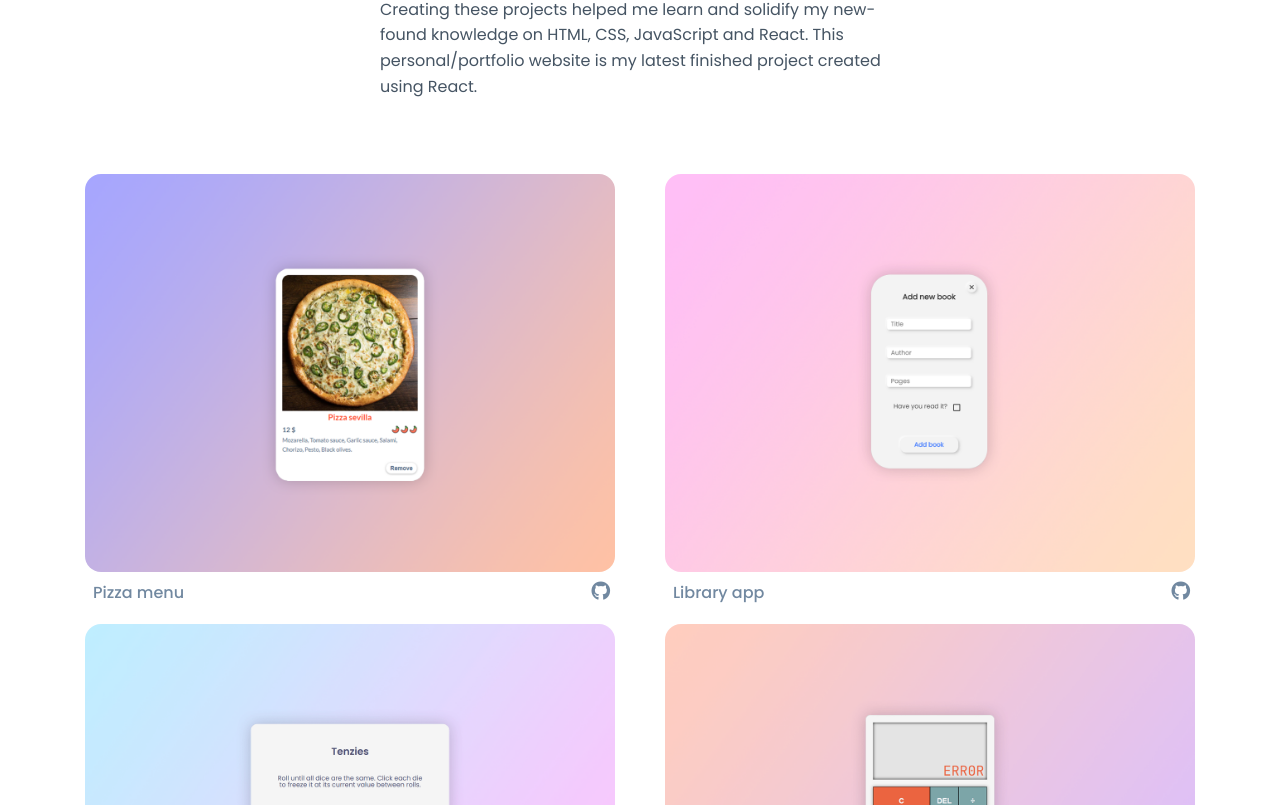
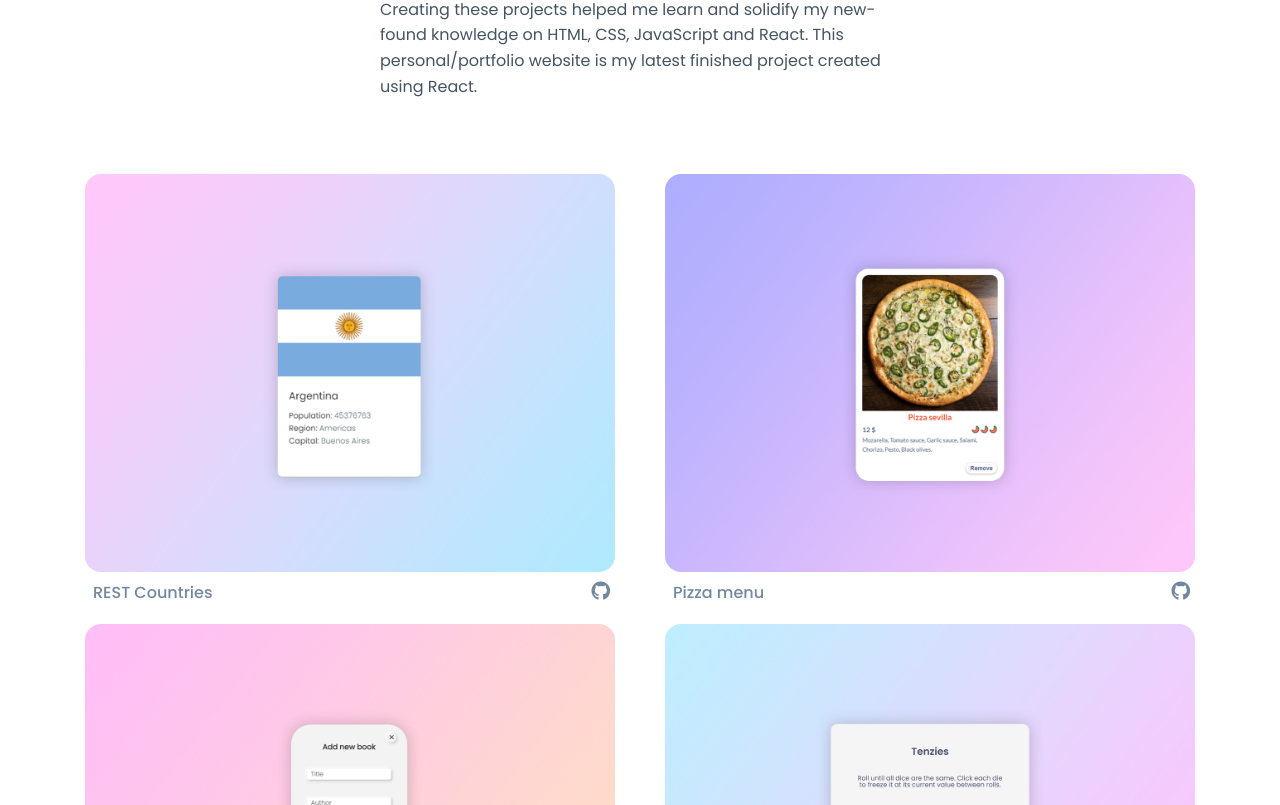
Before and after one commit to sleep24less/personal-site, a React (Create React App) app: page /#/work in a window 1280 px wide. Shown: the part 406-1211 px from the top of the page. Built offline with nearby package versions, Linux system fonts and the light colour scheme; the HTML template or start-up script is replaced by a standard one.

Commit message:
Add another project to work tab

```diff
--- a/src/components/Work.js
+++ b/src/components/Work.js
@@ -6,6 +6,7 @@ import project2 from '../assets/project2.png'
 import project3 from '../assets/project3.png'
 import project4 from '../assets/project4.png'
 import project5 from '../assets/project5.png'
+import project6 from '../assets/project6.png'
 import project7 from '../assets/project7.png'
 
 
@@ -23,6 +24,12 @@ export default function Work() {
             <h1 className='text_intro'>All of these projects were done while learning front-end development.</h1>
             <p className='text'>Creating these projects helped me learn and solidify my new-found knowledge on HTML, CSS, JavaScript and React. This personal/portfolio website is my latest finished project created using React.</p>
             <div className='grid'>
+                <Project
+                    key={nanoid()}
+                    img={project6}
+                    title='REST Countries'
+                    url='https://sleep24less.github.io/rest-countries/'
+                    github='https://github.com/sleep24less/rest-countries' />
                 <Project
                     key={nanoid()}
                     img={project7}
```
Also changed, not shown: src/assets/project6.png (added), src/assets/project7.png.
